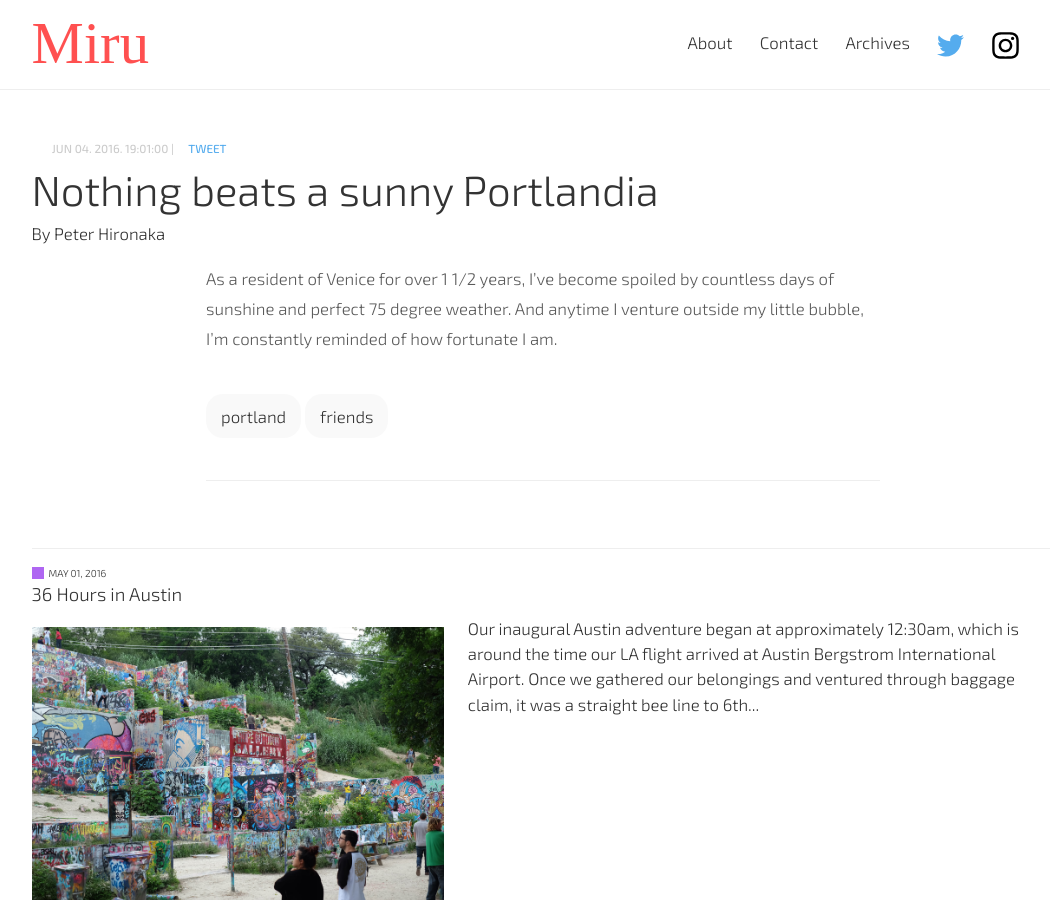
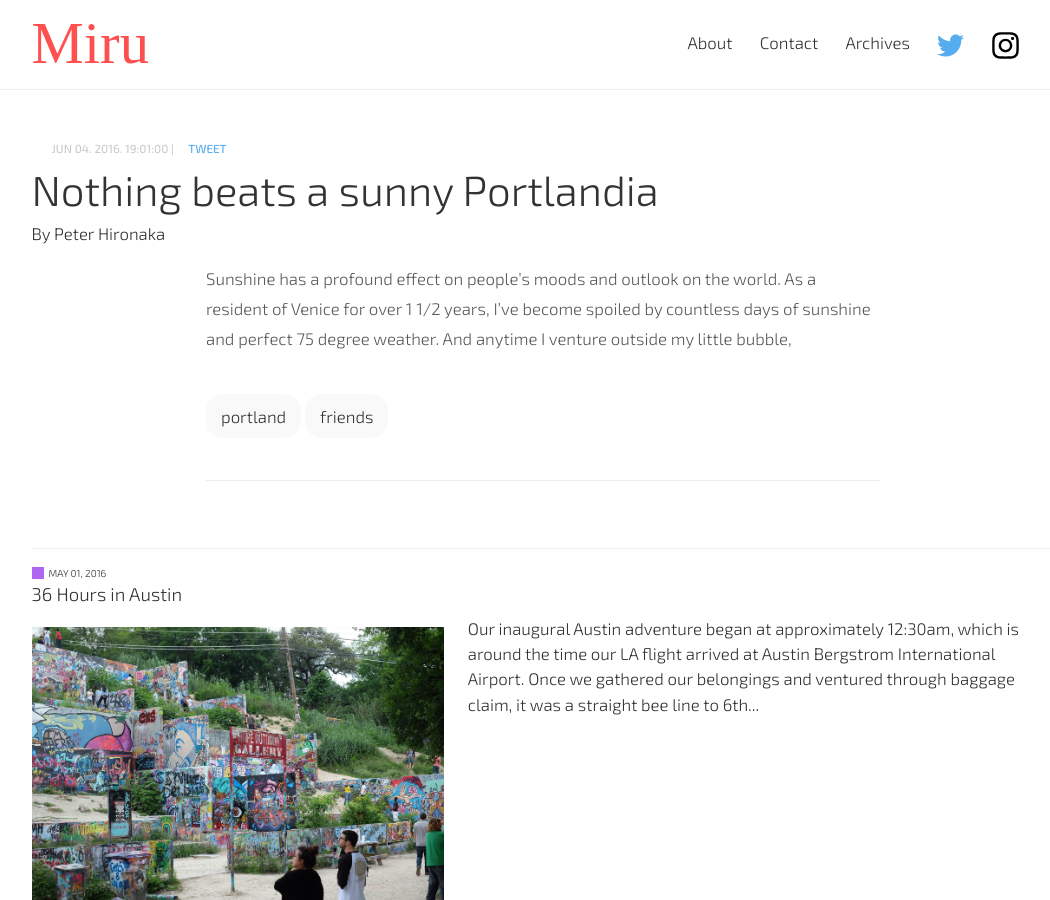
Before and after one commit to PHironaka/Miru-Blog, a Jekyll site: the page built from _posts/2016-06-04-nothing-beats-a-sunny-portlandia.markdown, in a window 1280 px wide and 900 px high. Shown: the whole window, without its empty margins (97-1147 px from the left). Built offline with Jekyll 4.4.1, drawn with Linux system fonts in a browser that asks for light colours; some web fonts are replaced; a script that is not in the unit is left out; comment, search, counter and statistics services are not loaded.

Commit message:
Updated Nothing Beats A Sunny Portlandia

```diff
--- a/_posts/2016-06-04-nothing-beats-a-sunny-portlandia.markdown
+++ b/_posts/2016-06-04-nothing-beats-a-sunny-portlandia.markdown
@@ -9,4 +9,4 @@ name: peter-hironaka
 Field name:
 ---
 
-As a resident of Venice for over 1 1/2 years, I've become spoiled by countless days of sunshine and perfect 75 degree weather. And anytime I venture outside my little bubble, I'm constantly reminded of how fortunate I am.
+ Sunshine has a profound effect on people's moods and outlook on the world. As a resident of Venice for over 1 1/2 years, I've become spoiled by countless days of sunshine and perfect 75 degree weather. And anytime I venture outside my little bubble,
```
